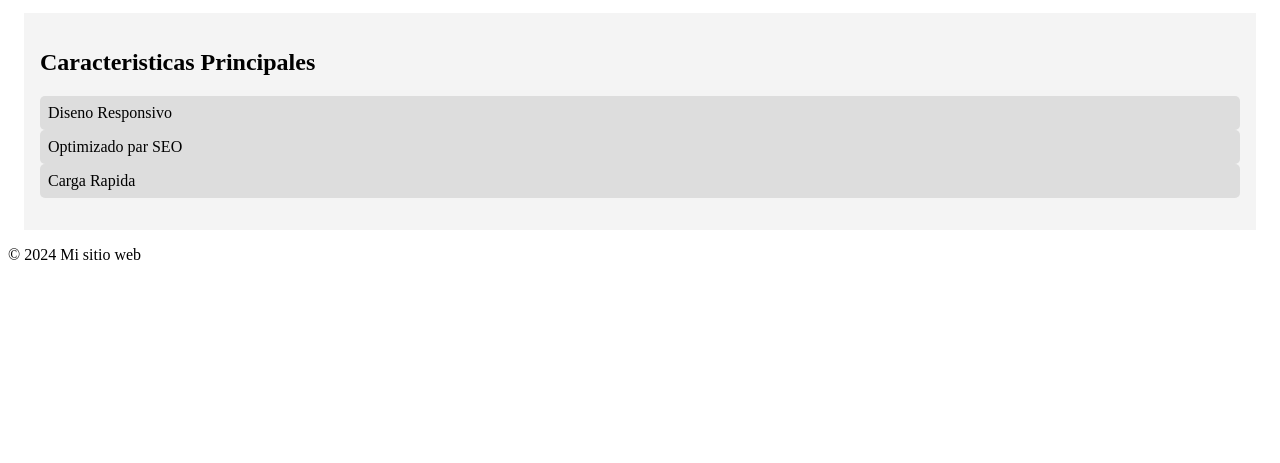
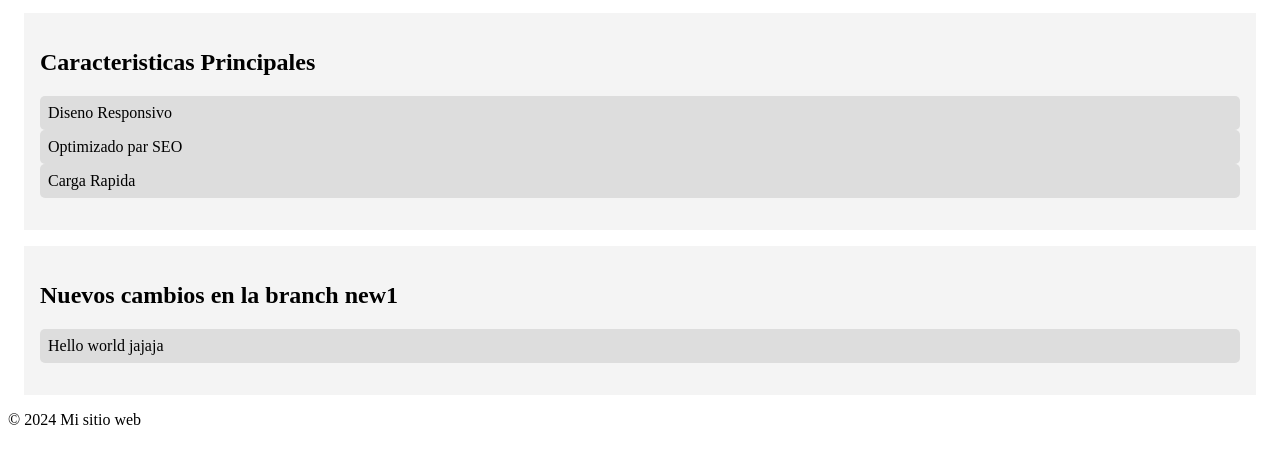
Before and after one commit to marco631gt/pruebaBasicWeb, a plain HTML site: page index.html in a window 1280 px wide. Shown: the part 101-564 px from the top of the page. Drawn offline with Linux system fonts and the light colour scheme.

Commit message:
Add new section for the feature new1

```diff
--- a/index.html
+++ b/index.html
@@ -25,6 +25,14 @@
         </ul>
     </section>
 
+    <!-- Cambio 1 en la branch new1 -->
+    <section id="caracteristicas">
+        <h2>Nuevos cambios en la branch new1</h2>
+        <ul>
+            <li>Hello world jajaja</li>
+        </ul>
+    </section>
+
     <footer>
         <p> &copy; 2024 Mi sitio web </p>
     </footer>
```
